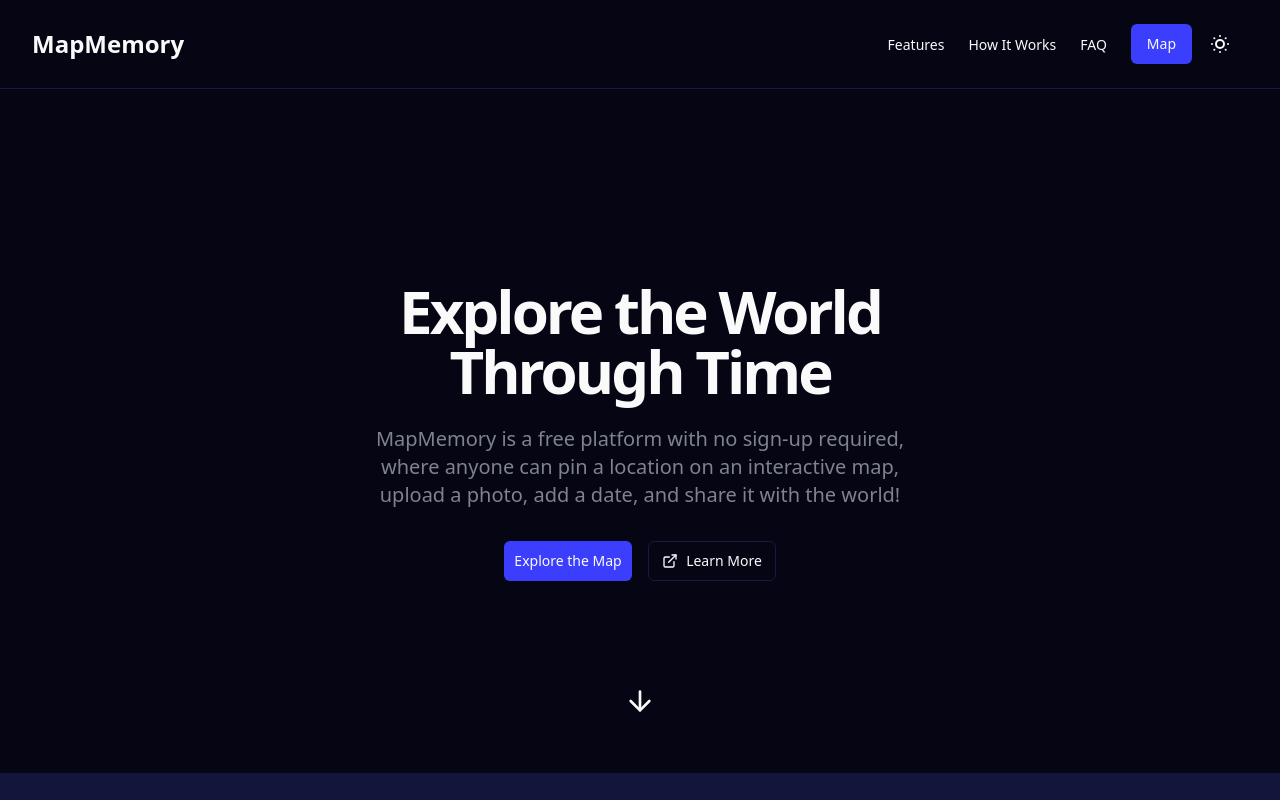
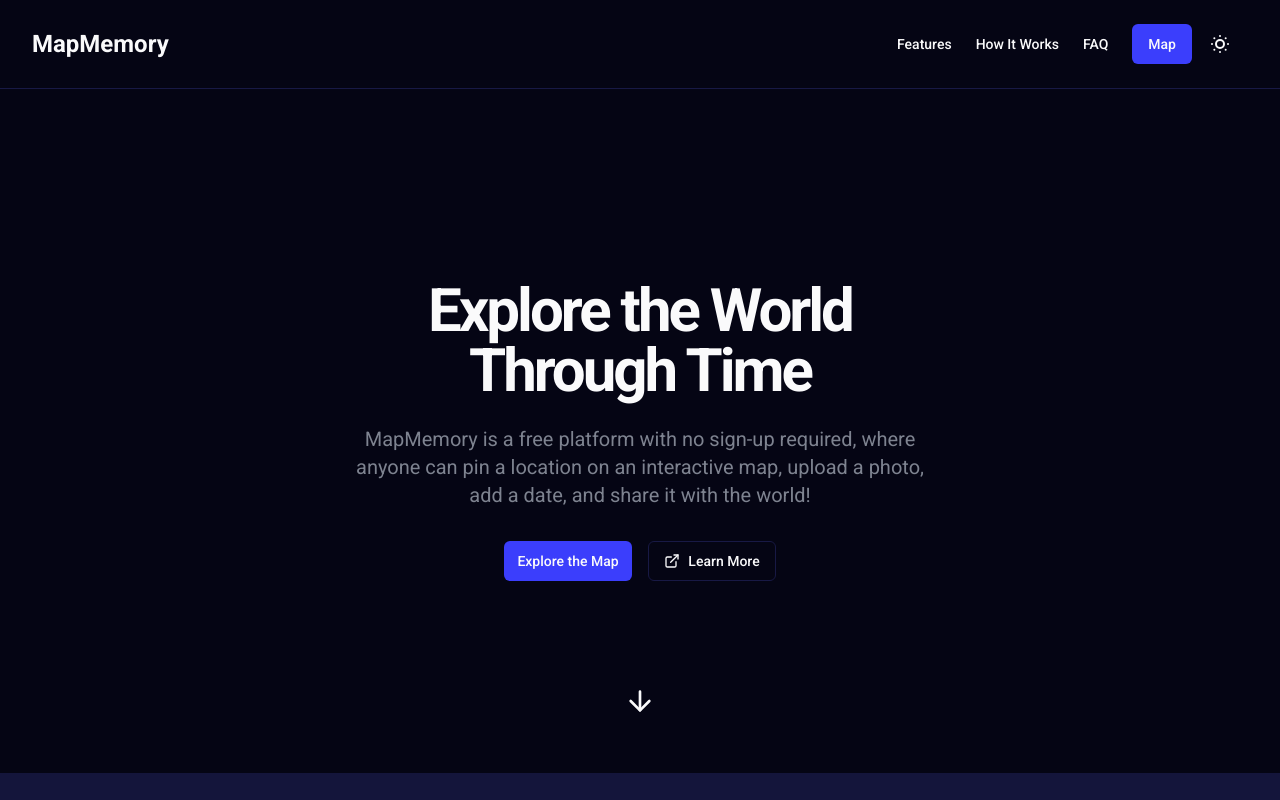
Before and after one commit to geoMJ/map-memory-web, a React (Vite) app: page / in a window 1280 px wide. Shown: the top 800 px of the page. Built offline with nearby package versions, Linux system fonts and the light colour scheme; no server answers; what cesium would draw is missing.

Commit message:
add Roboto font

```diff
--- a/src/index.css
+++ b/src/index.css
@@ -1,3 +1,5 @@
+@import url('https://fonts.googleapis.com/css2?family=Roboto:ital,wght@0,100..900;1,100..900&display=swap');
+
 @tailwind base;
 @tailwind components;
 @tailwind utilities;
@@ -86,6 +88,7 @@
         @apply border-border;
     }
     body {
+        @apply font-roboto;
         @apply bg-background text-foreground;
         font-feature-settings: "rlig" 1, "calt" 1;
         transition: all 0.3s;
--- a/tailwind.config.js
+++ b/tailwind.config.js
@@ -1,4 +1,7 @@
+import defaultTheme from 'tailwindcss/defaultTheme'
+
 /** @type {import('tailwindcss').Config} */
+
 export default {
     darkMode: ["class"],
     content: ["./index.html", "./src/**/*.{ts,tsx,js,jsx}"],
@@ -76,6 +79,9 @@
                 "accordion-down": "accordion-down 0.2s ease-out",
                 "accordion-up": "accordion-up 0.2s ease-out",
             },
+            fontFamily: {
+                roboto: ["Roboto", ...defaultTheme.fontFamily.sans],
+            },
         },
     },
     plugins: [require("tailwindcss-animate")],
```
